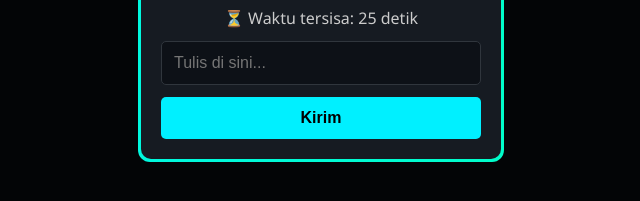
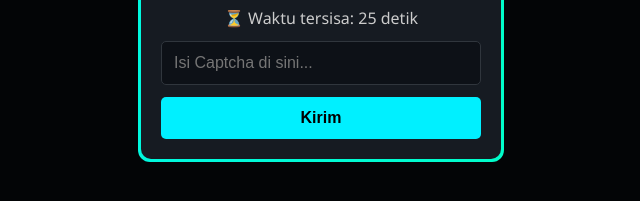
Before and after one commit to TeamAbabilCoded/captcha, a plain HTML site: page index.html in a window 1280 px wide. Shown: the part 377-578 px from the top of the page, 319-959 px from the left. Drawn offline with Linux system fonts and the light colour scheme.

Commit message:
Update index.html

```diff
--- a/index.html
+++ b/index.html
@@ -21,7 +21,7 @@
             <span class="hourglass">⏳</span> Waktu tersisa: <span id="timer">30</span> detik
           </p>
 
-          <input type="text" id="captchaInput" required placeholder="Tulis di sini..." />
+          <input type="text" id="captchaInput" required placeholder="Isi Captcha di sini..." />
           <button type="submit">Kirim</button>
         </form>
 
```
